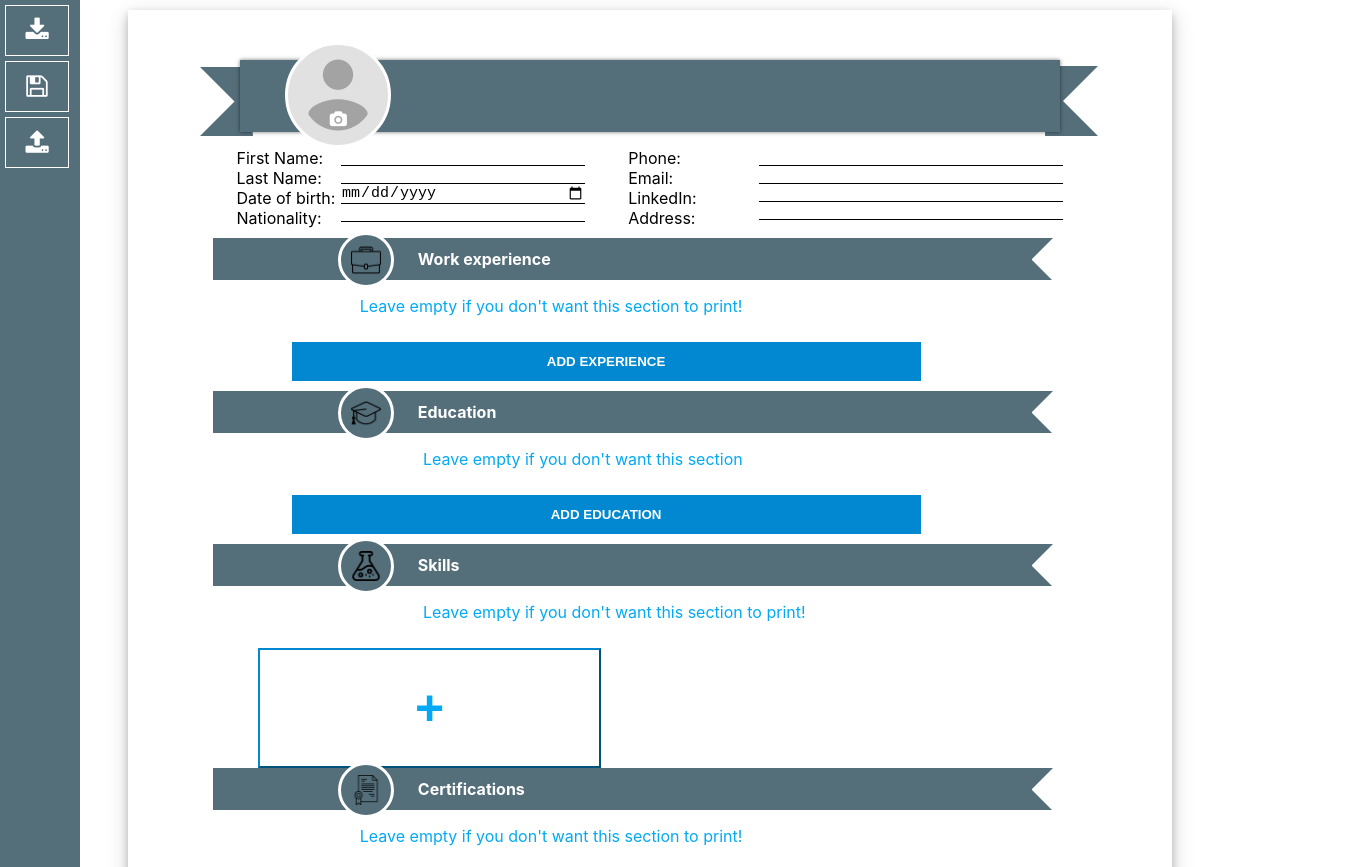
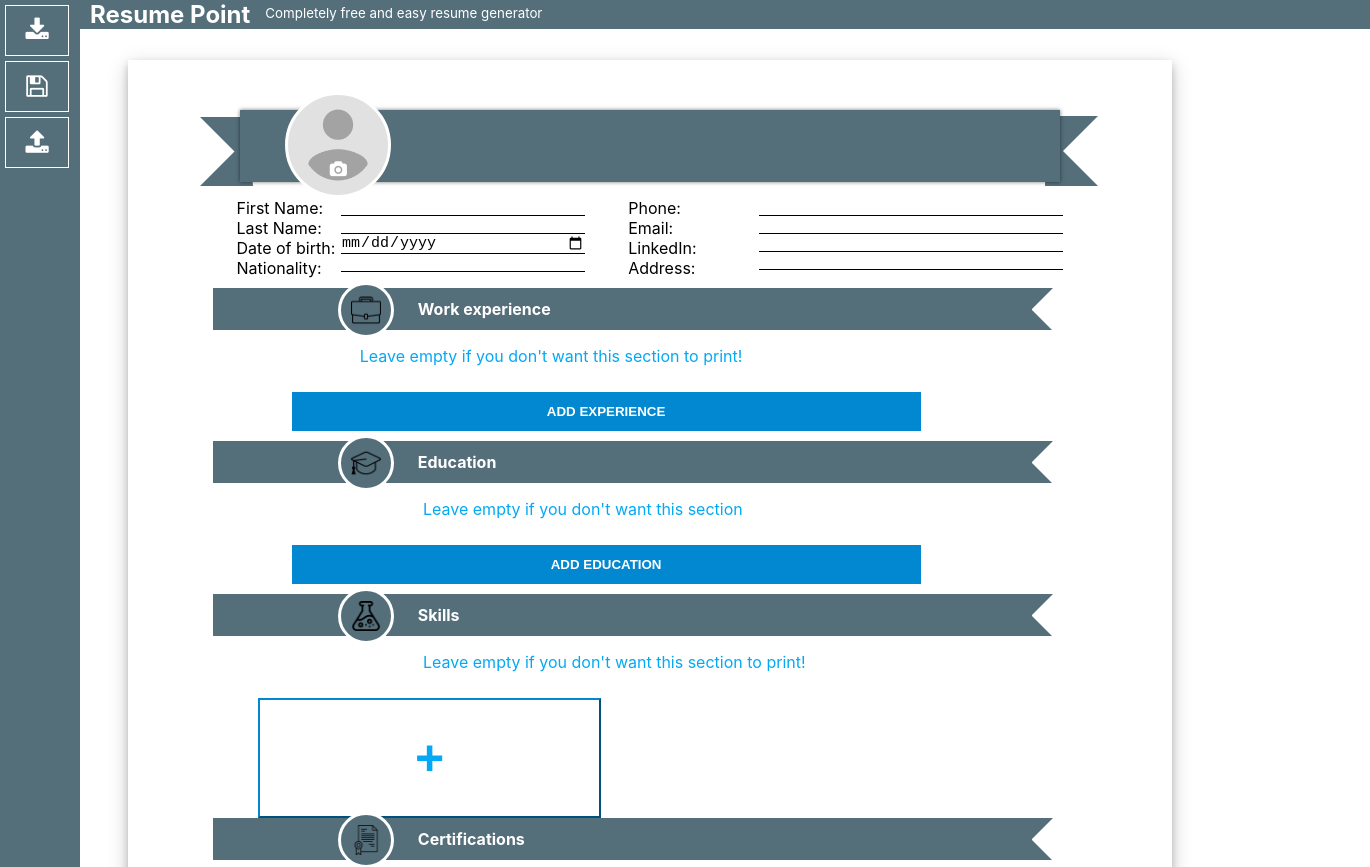
Before and after one commit to nahid1991/bud, a React (Create React App) app: page / in a window 1280 px wide. Shown: the top 867 px of the page, 1370 px wide, since content can reach past the window. Built offline with nearby package versions, Linux system fonts and the light colour scheme.

Commit message:
added website to the work experience

```diff
--- a/src/components/General/GeneralCV.js
+++ b/src/components/General/GeneralCV.js
@@ -74,6 +74,13 @@ class GeneralCv extends Component {
   render() {
     return (
       <div>
+        <div style={{width: "100%", background: "#546e7a", top: "0px", position: "absolute", textAlign: "left",
+          paddingLeft: "90px", color: "#fff"}}>
+          <div style={{cursor: "pointer"}} onClick={() => {window.location.href = "/"}}>
+            <h2 style={{marginBlockEnd: "0px", marginBlockStart: "0px", float: "left", marginRight: "15px"}}>Resume Point</h2>
+            <small style={{marginTop: "5px", float: "left"}}>Completely free and easy resume generator</small>
+          </div>
+        </div>
         <Sidebar download={this.handleDownload} save={this.saveInputs} handlejson={this.load}/>
         <div style={{position: "fixed", zIndex: "1000", height: "100vh", width: "100%", textAlign: "center",
           background: "#000", opacity: "0.6", marginTop: "-10px", display: this.props.values.loading ? "flex" : "none",
--- a/src/index.css
+++ b/src/index.css
@@ -13,7 +13,7 @@ code {
 }
 
 .root {
-    margin: 10px 10% 10px 10%;
+    margin: 60px 10% 10px 10%;
     box-shadow: 0 4px 8px 0 rgba(0, 0, 0, 0.2), 0 6px 20px 0 rgba(0, 0, 0, 0.19);
     width: 80%;
     padding: 10px;
```
Also changed, not shown: src/components/General/Topbar.js (added).
